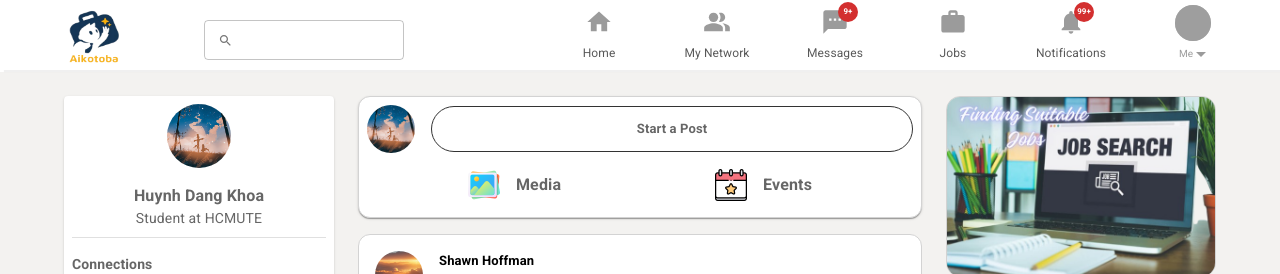
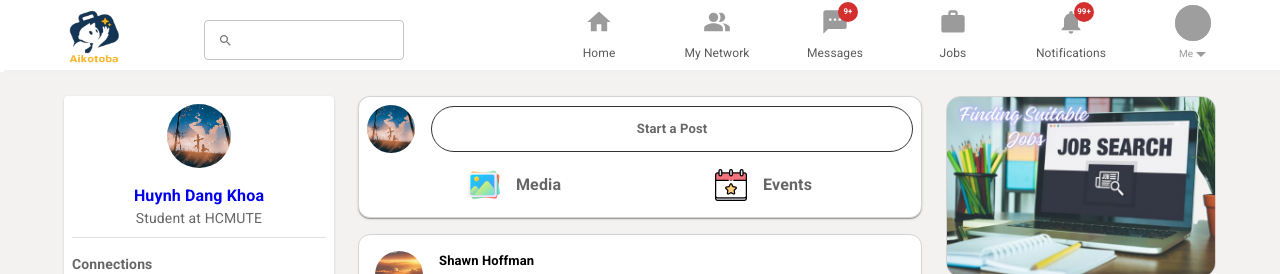
Before and after one commit to khoa36isefiw/Thesis-Social-Media-Jobs, a React (Create React App) app in the folder client/: page /signed-in in a window 1280 px wide. Shown: the top 274 px of the page. Built offline with nearby package versions, Linux system fonts and the light colour scheme; grey boxes are pictures that could not be loaded.

Commit message:
add navigate to User Profile Page

```diff
--- a/client/src/components/UserInformation/UserInformation.js
+++ b/client/src/components/UserInformation/UserInformation.js
@@ -1,5 +1,6 @@
 import React from 'react';
 import { Box, Typography, Divider, Avatar } from '@mui/material';
+import { Link } from 'react-router-dom';
 import UserAvatar from '../../assets/images/avatar.jpeg';
 function UserInformation() {
     return (
@@ -10,9 +11,21 @@
                     alt="User Avatar"
                     sx={{ m: 'auto', mb: 2, height: '64px', width: '64px' }}
                 />
-                <Typography sx={{ fontSize: '16px', fontWeight: 'bold', mt: '4px' }}>
-                    Huynh Dang Khoa
-                </Typography>
+                <Link to="/user-profile">
+                    <Typography
+                        sx={{
+                            fontSize: '16px',
+                            fontWeight: 'bold',
+                            mt: '4px',
+                            '&:hover': {
+                                cursor: 'pointer',
+                                textDecoration: 'underline',
+                            },
+                        }}
+                    >
+                        Huynh Dang Khoa
+                    </Typography>
+                </Link>
                 <Typography sx={{ fontSize: '14px', mb: '8px' }}>Student at HCMUTE</Typography>
                 <Divider />
             </Box>
```
